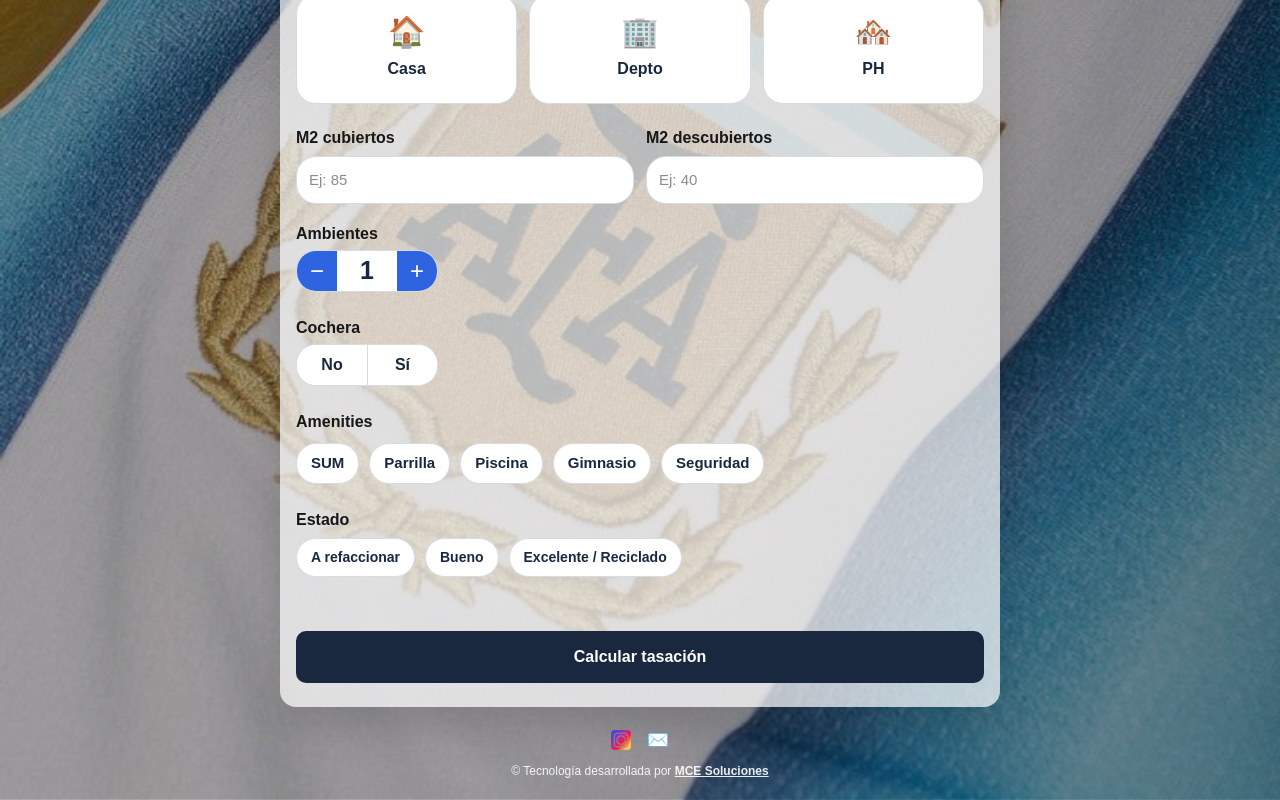
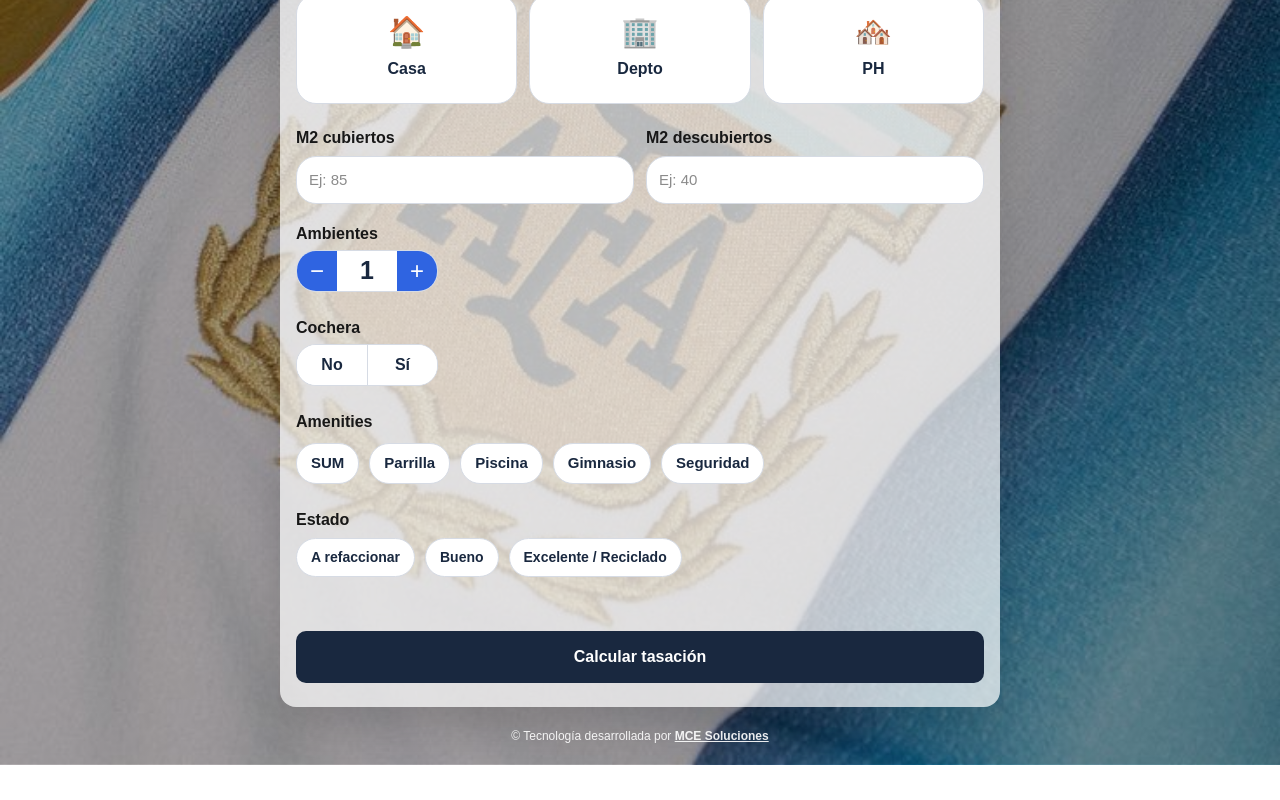
Before and after one commit to nicolosipropiedades/tasador-propiedades, a Next.js app: page / in a window 1280 px wide. Shown: the part 438-1238 px from the top of the page. After the commit the page ends 1203 px from the top, so only its background shows below. Built offline with nearby package versions, Linux system fonts and the light colour scheme; no server answers; the database is empty.

Commit message:
Actualizar diseño tasador Nicolosi

```diff
--- a/app/page.tsx
+++ b/app/page.tsx
@@ -958,39 +958,6 @@ onMouseLeave={(e) => {
         fontSize: 12,
       }}
     >
-      <div
-        style={{
-          display: "flex",
-          justifyContent: "center",
-          gap: 16,
-          marginBottom: 8,
-        }}
-      >
-        <a
-  href="https://instagram.com/nicolosipropiedades"
-  target="_blank"
-  rel="noopener noreferrer"
-  style={{ display: "flex", alignItems: "center" }}
->
-  <img
-    src="/iconoig.png"
-    alt="Instagram Nicolosi Propiedades"
-    style={{
-      height: 20,
-      width: 20,
-      objectFit: "contain",
-    }}
-  />
-</a>
-
-        <a
-          href="mailto:nicolosipropiedades@gmail.com"
-          style={{ color: "#ffffff", fontSize: 18, textDecoration: "none" }}
-          aria-label="Enviar email a Nicolosi Propiedades"
-        >
-          ✉️
-        </a>
-      </div>
 
       <div style={{ opacity: 0.9 }}>
   © Tecnología desarrollada por{" "}
```
